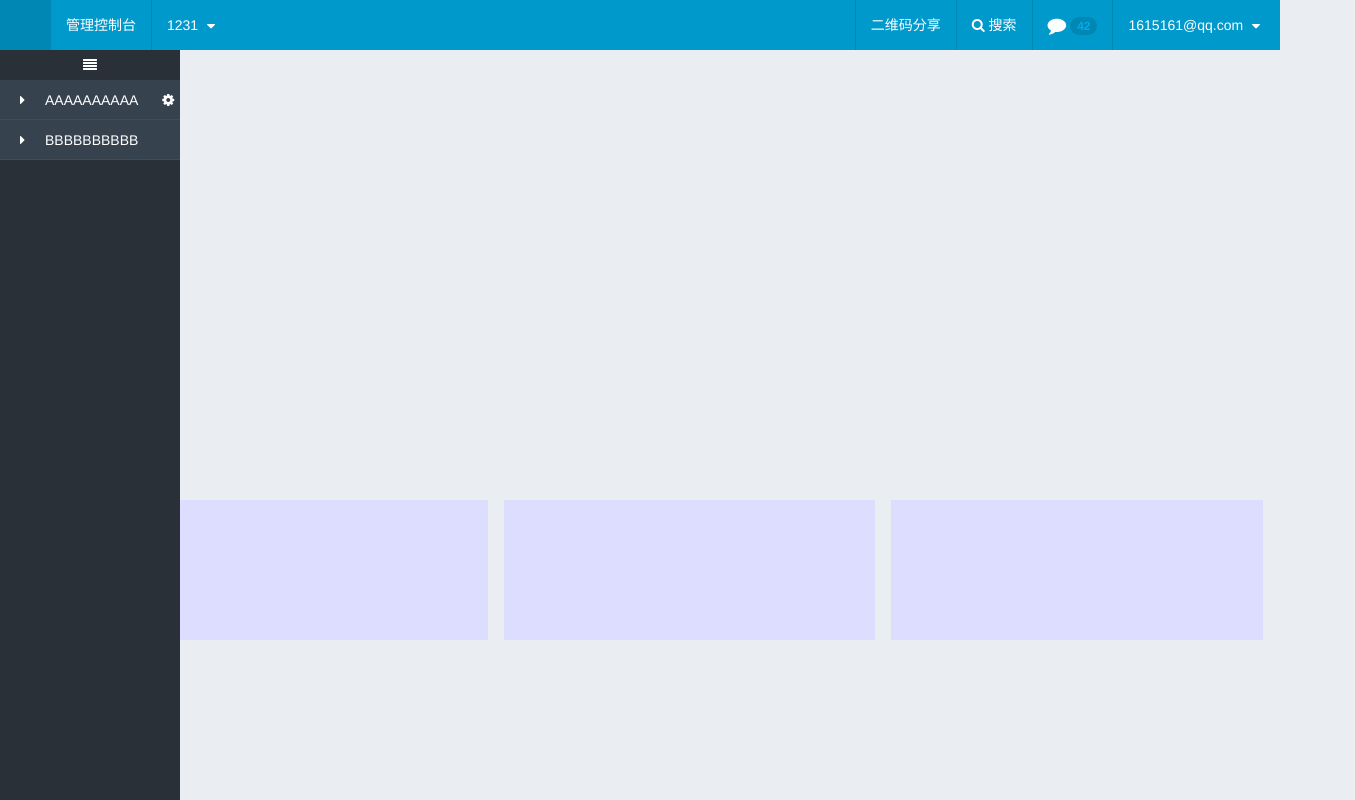
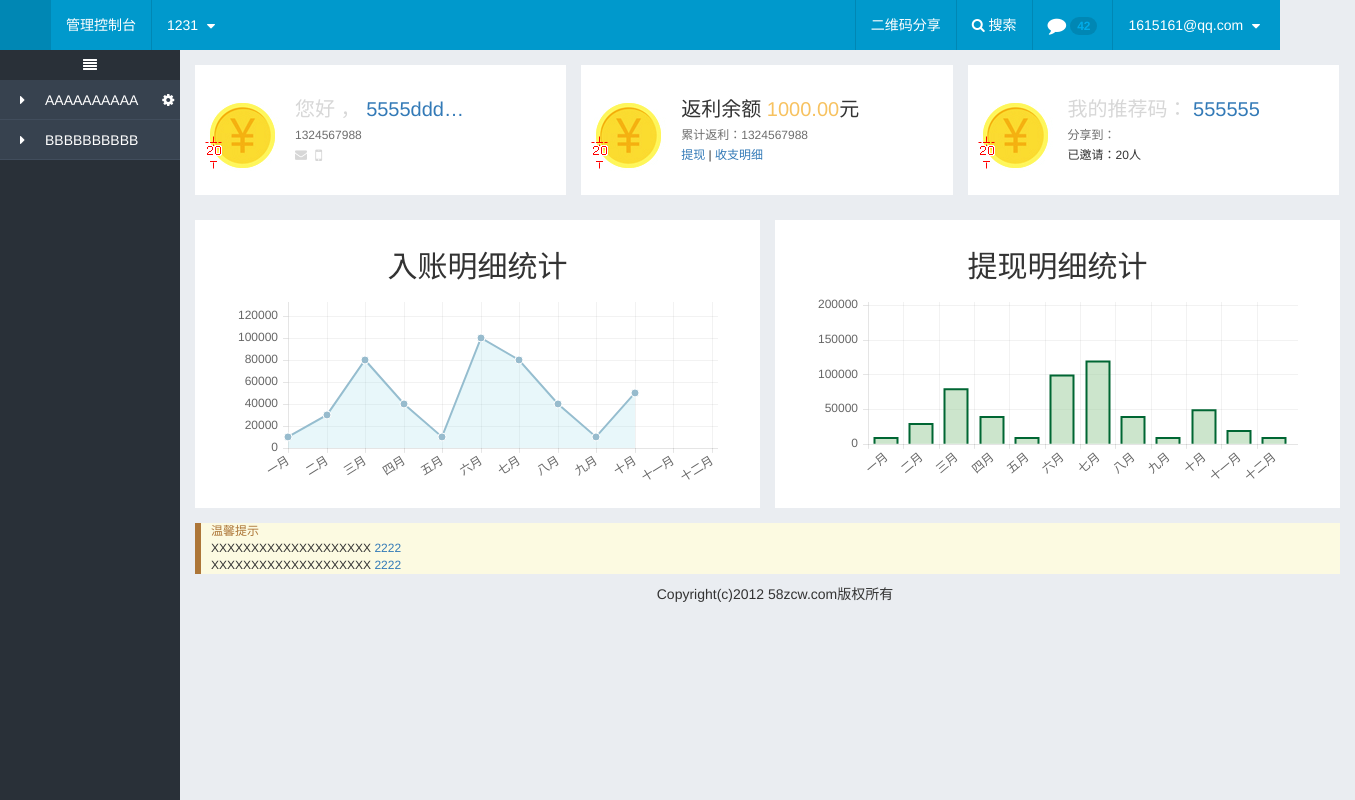
Before and after one commit to w-kuiq/membership, a plain HTML site: page index.html in a window 1280 px wide. Shown: the whole page, 1355 px wide, since content can reach past the window. Drawn offline with Linux system fonts and the light colour scheme.

Commit message:
Signed-off-by: wkq <561111>

```diff
--- a/css/index.css
+++ b/css/index.css
@@ -1,9 +1,10 @@
-a{
+span, a, h1, h2, h3, h4 , h5, h6{
 	font-family:  "Helvetica Neue", "Luxi Sans", "DejaVu Sans", Tahoma, "Hiragino Sans GB", STHeiti, "Microsoft YaHei";
 }
 body{
-    background-color:  #eaedf1;
+	background-color:  #eaedf1;
 }
+
 .topbar{
 	width: 100%;
 	height: 50px;
@@ -144,11 +145,18 @@ body{
 }
 
 /*-----------------------------------------sidebar-------------------------*/
+.main-contain{
+	margin-top: 65px;
+	float: left;
+	width: 100%;
+	background-color:  #eaedf1;
+}
 .sidebar{
     margin-top: 50px;
 	width: 250px;
 	position: fixed;
 	top:0;
+
 }
 .sidebar-nav{
 	width: 180px;
@@ -219,6 +227,11 @@ ul.mainmenu li.menu1.open span{
 
 
 /*content*/
+.content{
+	margin-left: 180px;
+	padding-left: 15px;
+}
+
 .sidebar-fix{
      min-height: 500px;
      height: 100%;
@@ -227,14 +240,96 @@ ul.mainmenu li.menu1.open span{
 }
 
 .user-container{
-	margin-left: 116px;
+	min-width: 1160px;
 }
 .user-section-wrap{
 	width: 33.3%;
-float: left;
+    float: left;
 }
 .user-section{
-	background: #ddf;
-height: 140px;
-margin-right: 16px;
+	background-color: #fff;
+    height: 130px;
+    margin-right: 15px;
 }
+.section-head{
+	width: 80px;
+	height: 100%;
+	float: left;
+	height: 140px;
+	line-height: 140px;
+	padding-left:  10px;
+}
+.section-content-wrap{
+	padding-left: 80px;
+	width: 100%;
+	height: 100%;
+}
+.section-content{
+	padding: 30px 0px 20px 20px;
+    font-size: 12px;
+}
+.section-content .user-name span{
+    color: #d7d7d7;
+}
+.section-content .user-name a{
+	display: inline-block;
+	width: 100px;
+	vertical-align: bottom;
+	overflow: hidden;
+    text-overflow:ellipsis;
+    white-space: nowrap;
+}
+.section-content .user-intro{
+	color:#6e6e6e;
+}
+.user-icon span{
+	color: #d7d7d7;
+	margin-right: 5px;
+}
+.user-money a{
+	color: #f7c260;
+}
+.mb3{
+	margin-bottom: 3px;
+}
+.chart-container{
+	min-width: 1160px;
+}
+.chart-wrap{
+	width: 50%;
+	float: left;
+}
+
+
+.canvas-chart{
+	margin-top: 15px;
+	background-color: #fff;
+	padding:10px 20px;
+	margin-right: 15px;
+}
+.notice-container{
+	min-width: 1160px;
+}
+.notice-wrap{
+	width: 100%;
+    float: left;
+}
+.notice-section{
+	margin-top: 15px;
+	background-color: #fcfae1;
+	margin-right: 15px;
+}
+.notice-content{
+	border-left: 6px;
+	border-left-color: #ad7638;
+	border-left-style: solid;
+	padding-left: 10px;
+	font-size: 12px;
+}
+.notice-content span{
+    color: #ad7638;
+    background-color: #fcfae1;
+}
+.footing{
+    min-width: 1160px;
+}
--- a/index.html
+++ b/index.html
@@ -1,5 +1,6 @@
 <!DOCTYPE html>
 <html lang="en">
+
 <head>
     <meta charset="UTF-8">
     <title>Document</title>
@@ -9,6 +10,7 @@
     <link rel="stylesheet" href="css/font-awesome.min.css">
     <!-- <link rel="stylesheet" href="css/console1412.css"> -->
 </head>
+
 <body>
     <div class="topbar">
         <div class="topbar-left">
@@ -16,9 +18,9 @@
             <a href="##" class="topbar-btn">管理控制台</a>
         </div>
         <div class="dropdown  topbar-left">
-    		<a href="#" class="dropdown-toggle topbar-btn" data-toggle="dropdown" >1231
+            <a href="#" class="dropdown-toggle topbar-btn" data-toggle="dropdown">1231
 	        <span class="icon-caret-down"></span></a>
-		    <ul class="dropdown-menu" >
+            <ul class="dropdown-menu">
                 <li><a href="#">Action</a></li>
                 <li><a href="#">Another action</a></li>
                 <li><a href="#">Something else here</a></li>
@@ -29,15 +31,13 @@
             <div class="dropdown topbar-right">
                 <a href="#" class="dropdown-toggle topbar-btn" data-toggle="dropdown">1615161@qq.com
     			<span class="icon-caret-down"></span></a>
-    			<ul class="dropdown-menu" >
+                <ul class="dropdown-menu">
                     <li><a href="#">退出</a></li>
                 </ul>
             </div>
             <a href="#" class="topbar-btn topbar-right"><span class="icon-comment icon-large"></span> <span class="badge">42</span></a>
-
             <div class="topbar-right topbar-search">
                 <a href="#" class="topbar-btn topbar-right"><span class="icon-search"></span> 搜索</a>
-
             </div>
             <div class="topbar-search-panel">
                 <input class="" name="input" autocomplete="off" placeholder="搜索" type="text">
@@ -48,18 +48,18 @@
 	    			<img src="https://img.alicdn.com/tps/TB1espOLFXXXXbFXXXXXXXXXXXX-100-100.png" alt="">
 	    		</div>
     		</a>
-
         </div>
-    </div> <!-- topbar  end-->
-
-
+    </div>
+    <!-- topbar  end-->
+    <!-- <div class="clearfix"></div> -->
+    <div class="main-contain">
         <div class="sidebar">
             <div class="sidebar-nav">
                 <div class="sidebar-fold"><span class="icon-align-justify"></span></div>
                 <ul class="mainmenu">
-
                     <li class="menu1"><span class=" icon  icon-caret-right" data-toggle="tooltip" data-placement="right" title="aaaaaaaa"></span><a href="#">AAAAAAAAAA</a>
-    		    <a href="#"class="sidebar-icon icon-cog" data-toggle="tooltip" data-placement="right" title="这里是提示的内容"></a></li>
+                        <a href="#" class="sidebar-icon icon-cog" data-toggle="tooltip" data-placement="right" title="这里是提示的内容"></a>
+                    </li>
                     <ul class="submenu">
                         <li><span class=" icon icon-suitcase" data-toggle="tooltip" data-placement="right" title="这里是提示的内容"></span><a href="#">111111</a></li>
                         <li><span class=" icon icon-suitcase"></span><a href="#">111111</a></li>
@@ -75,41 +75,111 @@
                     </ul>
                 </ul>
             </div>
-    </div> <!-- sidebar  end -->
+        </div>
+        <!-- sidebar  end -->
         <div class="sidebar-fix"></div>
-    <div class="clearfix"></div>
-
-    <div class="content">
-        <div class="user-container">
-
-        	<div class="user-section-wrap">
+        <!-- <div class="clearfix"></div> -->
+        <div class="content ">
+            <div class="user-container ">
+	        	<div class="user-section-wrap ">
 	        		<div class="user-section">
-        			111
+	        			<div class="section-head">
+	        				<img src="images/user.png" alt="" >
 	        			</div>
+	        			<div class="section-content-wrap">
+	        				<div class="section-content">
+	        					<div class="user-name f20 mb3">
+	        						<span>您好 ，</span>
+	        						<a href="">5555dddddd@qq.com</a>
 	        					</div>
-        	<div class="user-section-wrap">
-        		<div class="user-section">
-
+	        					<div class="user-intro mb3">
+	        						<span>1324567988</span>
 	        					</div>
-        	</div>
-        	<div class="user-section-wrap">
-        		<div class="user-section">
-
+	        					<div class="user-icon mb3">
+	        						<span class="icon-envelope"></span>
+	        						<span class=" icon-mobile-phone icon-large"></span>
 	        					</div>
 	        				</div>
 	        			</div>
+	        		</div>
+	        	</div>
+	        	<div class="user-section-wrap ">
+	        		<div class="user-section">
+	        			<div class="section-head">
+	        				<img src="images/user.png" alt="" >
+	        			</div>
+	        			<div class="section-content-wrap">
+	        				<div class="section-content">
+	        					<div class="user-money f20 mb3">
+	        						<span>返利余额</span>
+	        						<a href="">1000.00</a>元
+	        					</div>
+	        					<div class="user-intro mb3">
+	        						<span>累计返利：1324567988</span>
+	        					</div>
+	        					<div class="user-money-btn mb3">
+	        						<a href="#">提现</a> | <a href="#">收支明细</a>
+	        					</div>
+	        				</div>
+	        			</div>
+	        		</div>
+	        	</div>
+	        	<div class="user-section-wrap ">
+	        		<div class="user-section">
+	        			<div class="section-head">
+	        				<img src="images/user.png" alt="" >
+	        			</div>
+	        			<div class="section-content-wrap">
+	        				<div class="section-content">
+	        					<div class="user-name f20 mb3">
+	        						<span>我的推荐码：</span>
+	        						<a href="">555555</a>
+	        					</div>
+	        					<div class="user-intro mb3">
+	        						<span>分享到：</span>
+	        					</div>
+	        					<div class="user-money-btn mb3">
+	        						<span>已邀请：20人</span>
+	        					</div>
+	        				</div>
+	        			</div>
+	        		</div>
+	        	</div>
+            </div>
+            <div class="chart-container ">
+            	<div class="chart-wrap">
+	             	<div class="canvas-chart text-center">
+	                    <h2>入账明细统计</h2>
+	                    <canvas id="myChart" width="480" height="200"></canvas>
+	                </div>
+                </div>
+	            <div class="chart-wrap">
+	           	    <div class="canvas-chart text-center">
+	                    <h2>提现明细统计</h2>
+	                    <canvas id="myChart2" width="480" height="200"></canvas>
+	                </div>
+	            </div>
+            </div> <!-- chart-container end    -->
+            <!-- <div class="clearfix"></div> -->
+            <div class="notice-container">
+                <div class="notice-wrap">
+                    <div class="notice-section">
+            	        <div class="notice-content">
+		            		<span>温馨提示</span>
+		            		<ul>
+		            			<li>XXXXXXXXXXXXXXXXXXXX <a href="">2222</a ></li>
+		            			<li>XXXXXXXXXXXXXXXXXXXX <a href="">2222</a ></li>
 
-       <!--  <canvas id="myChart" width="400" height="400"></canvas>11156
-        <canvas id="myChart2" width="400" height="400"></canvas> -->
+		            		</ul>
 	            	    </div>
-
-
-
-
-
-
-
-	<!-- <p><i class=" icon-caret-down icon-large"></i> </p> -->
+                    </div>
+                </div>
+            </div>
+            <div class="footing text-center">
+            	<span>Copyright(c)2012 58zcw.com版权所有</span>
+            </div>
+        </div><!-- content  end -->
+    </div>
 </body>
 <script src="js/jquery.min.js"></script>
 <script src="js/bootstrap.min.js"></script>
--- a/js/chart.js
+++ b/js/chart.js
@@ -2,29 +2,30 @@ function lineChart() {
         var ctx = document.getElementById('myChart').getContext("2d")
         var data = {
 
-            labels: ["2014-10", "2014-11", "2014-12", "2015-1", "2015-2", "2015-3"],
+            labels: ["一月", "二月", "三月", "四月", "五月", "六月", "七月", "八月", "九月", "十月", "十一月", "十二月"],
 
             datasets: [{
 
                 label: "",
+                // 填充颜色
+                fillColor: "rgba(140,216,229,0.2)",
+                // 线的颜色
+                strokeColor: "rgba(151,187,205,1",
+                // 点的填充颜色
+                pointColor: "rgba(151,187,205,1)",
+                // 点的边线颜色
+                pointStrokeColor: "#fff",
 
-                fillColor: "rgba(220,220,220,0.2)",
-
-                strokeColor: "rgba(0,102,51,1)",
-
-                pointColor: "rgba(220,220,220,1)",
-
-                pointStrokeColor: "#339933",
-
-                pointHighlightFill: "#339933",
+                pointHighlightFill: "#fff",
 
                 pointHighlightStroke: "rgba(220,220,220,1)",
 
-                data: [1.27, 1.30, 1.30, 1.41, 1.04, 1.29]
+                data: [10000,30000, 80000, 40000,10000,100000,80000, 40000,10000,50000]
 
             }]
 
         };
+
 
         // var salesVolumeChart = new Chart(ctx).Line(data);
 
@@ -50,19 +51,20 @@ function lineChart() {
 
             // 点击的小提示
 
-            tooltipTemplate: "<%if (label){%><%=label%> 销量：<%}%><%= value %>万辆",
+            tooltipTemplate: "<%if (label){%><%=label%>入账金额：<%}%><%= value %>元",
 
             //自定义背景小方格、y轴每个格子的单位、起始坐标
 
             scaleOverride: true,
 
-            scaleSteps: 9.5,
+            scaleSteps: 6.5,
+
 
             // scaleStepWidth: Math.ceil(Math.max.apply(null,data.datasets[0].data) / 0.1),
 
-            scaleStepWidth: 0.05,
+            scaleStepWidth: 20000,
 
-            scaleStartValue: 1
+            scaleStartValue: 0
 
         });
 
@@ -74,7 +76,7 @@ function lineChart() {
 
         var data = {
 
-            labels: ["2014-10", "2014-11", "2014-12", "2015-1", "2015-2", "2015-3"],
+            labels: ["一月", "二月", "三月", "四月", "五月", "六月", "七月", "八月", "九月", "十月", "十一月", "十二月"],
 
             datasets: [{
 
@@ -92,7 +94,7 @@ function lineChart() {
 
                 pointHighlightStroke: "rgba(220,220,220,1)",
 
-                data: [1.27, 1.30, 1.30, 1.41, 1.04, 1.29]
+                data: [10000,30000, 80000, 40000,10000,100000,120000, 40000,10000,50000,20000,10000]
 
             }]
 
@@ -102,7 +104,7 @@ function lineChart() {
 
             // 点击的小提示
 
-            tooltipTemplate: "<%if (label){%><%=label%> 销量：<%}%><%= value %>万辆"
+            tooltipTemplate: "<%if (label){%><%=label%> 提现金额：<%}%><%= value %>元",
 
         });
 
--- a/js/index.js
+++ b/js/index.js
@@ -27,14 +27,21 @@ $(function () {
 	var $sideFold = $('.sidebar-fold');
 	var $sideNav  =$('.sidebar-nav');
 	var $sideFix = $('.sidebar-fix');
+	var $content = $('.content')
 	$sideFold.click(function () {
 		if ($sideNav.width()>50) {
 			$sideNav.animate({width:'50px'},200);
 			$sideFix.animate({width:'50px'},200);
+			$content.animate({
+				marginLeft:'50px'
+			},200);
 			$(this).find('span').replaceWith('<span class="icon-align-center"></span>');
 		}else{
 			$sideNav.animate({width:'180px'},200);
 			$sideFix.animate({width:'180px'},200);
+			$content.animate({
+				marginLeft:'180px'
+			},200);
 			$(this).find('span').replaceWith('<span class="icon-align-justify"></span>');
 		}
 	});
```
Also changed, not shown: images/user.png (added), 会员系统-首页效果图.jpg (added). Lines whose indentation alone changed are shown as unchanged.
